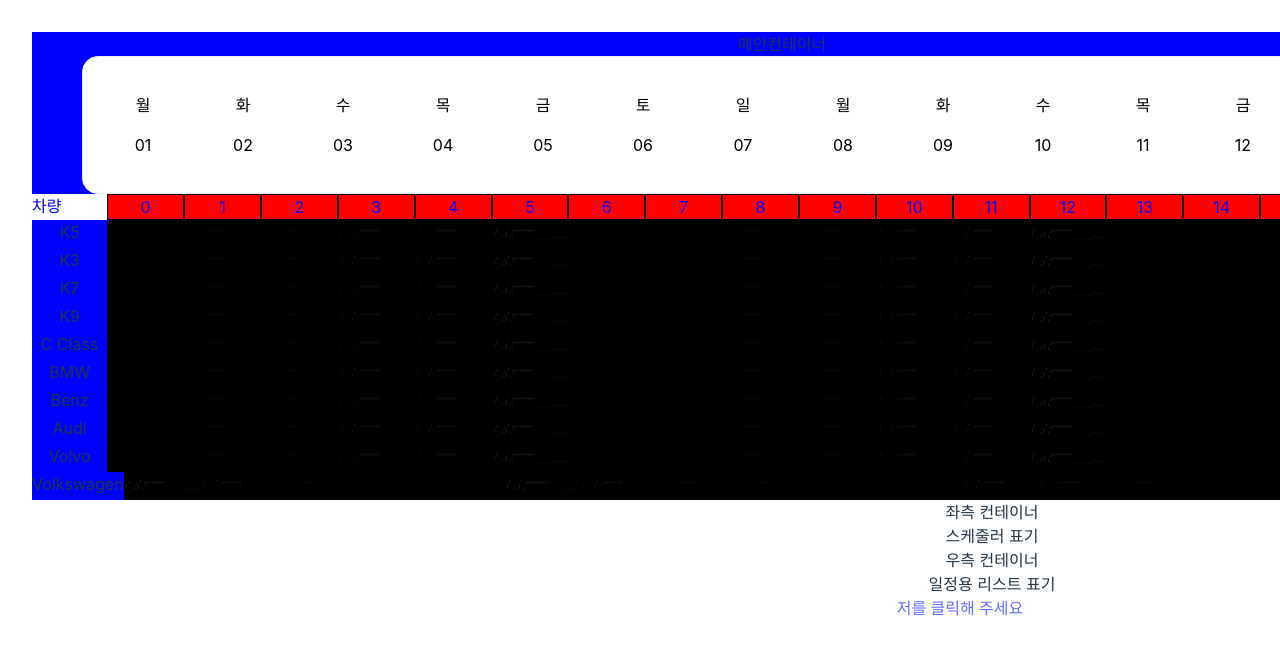
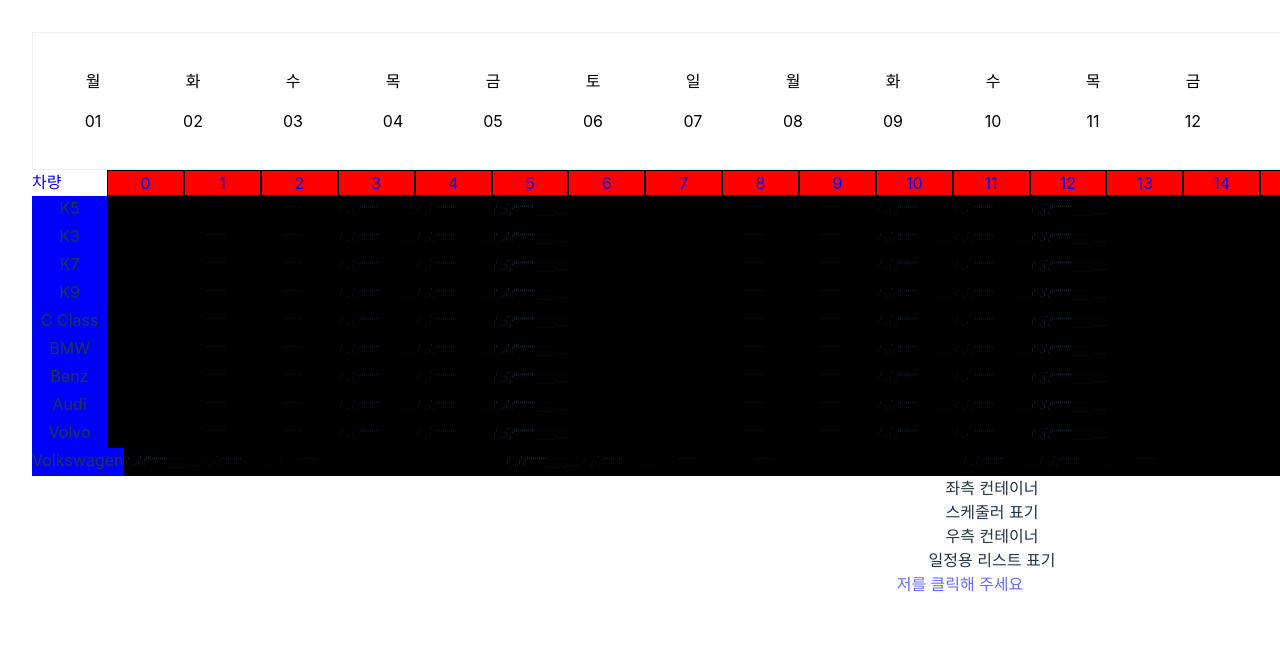
Before and after one commit to JayJHFE/React-Scheduler, a React (Vite) app in the folder PortFolio-vite/: page /scheduler in a window 1280 px wide. Shown: the top 654 px of the page. Built offline with nearby package versions, Linux system fonts and the light colour scheme.

Commit message:
스케줄러 UI수정

```diff
--- a/PortFolio-vite/src/css/scheduler.ts
+++ b/PortFolio-vite/src/css/scheduler.ts
@@ -3,10 +3,10 @@
 export const rowScheduler = styled.div`
   display: flex;
   flex-direction: row;
-  width: 100%;
   white-space: nowrap;
   padding: 20px 10px 20px 10px;
   border: 1px solid #f0f0f0;
-  box-shadow: 2px 2px 7.5px 0px rgba(89, 89, 89, 0.1);
-  border-radius: 16px;
+  width:1920px;
+  box-shadow: 2px 2px 7.5px 0px rgba
+  overflow: auto;
 `;
--- a/PortFolio-vite/src/page/scheduler/index.tsx
+++ b/PortFolio-vite/src/page/scheduler/index.tsx
@@ -9,7 +9,6 @@
   return (
     <>
       <S.Container>
-        메인컨테이너
         <Calendar />
         <S.innerContainer>
           <div style={{ color: "blue", display: "flex", flexDirection: "row" }}>
```
